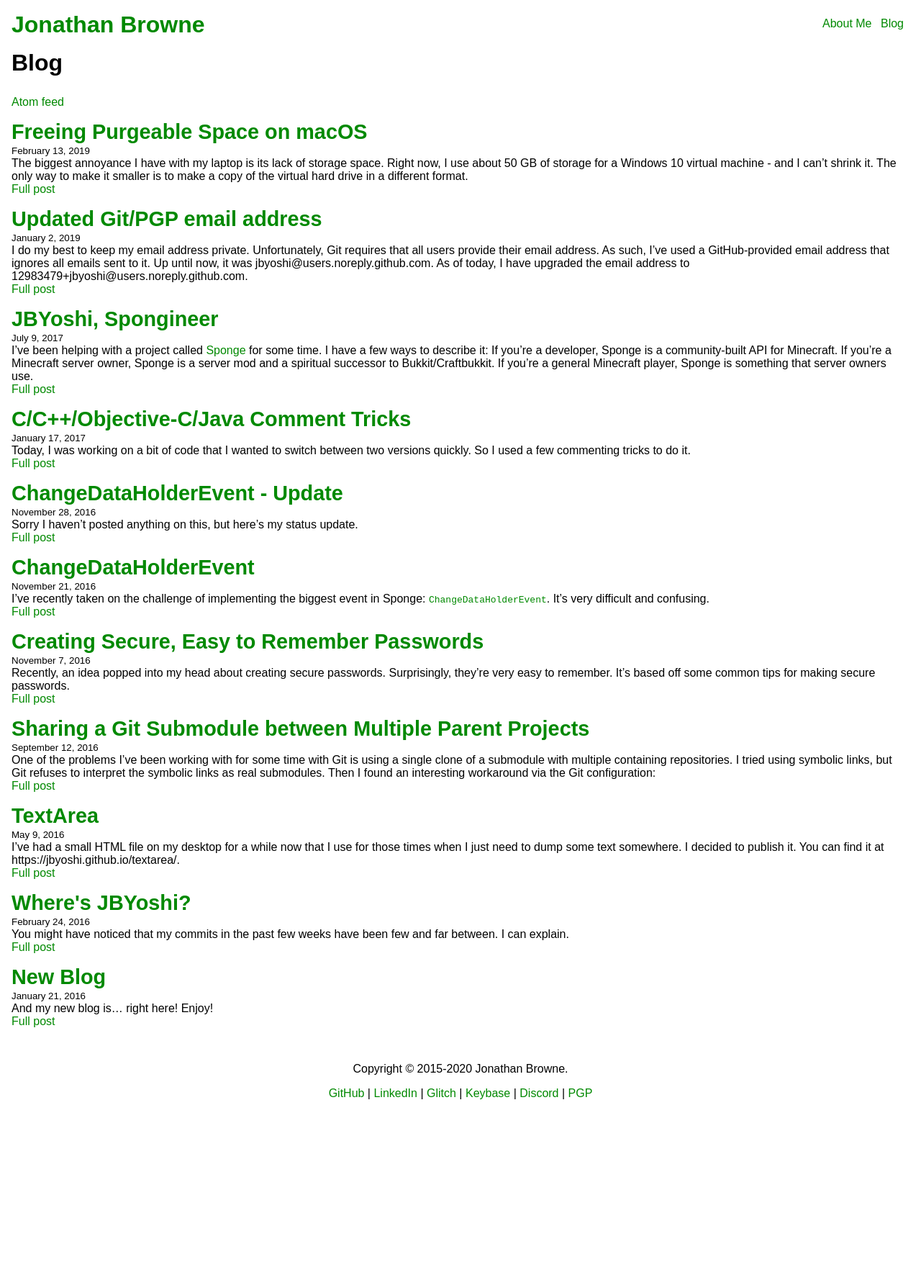
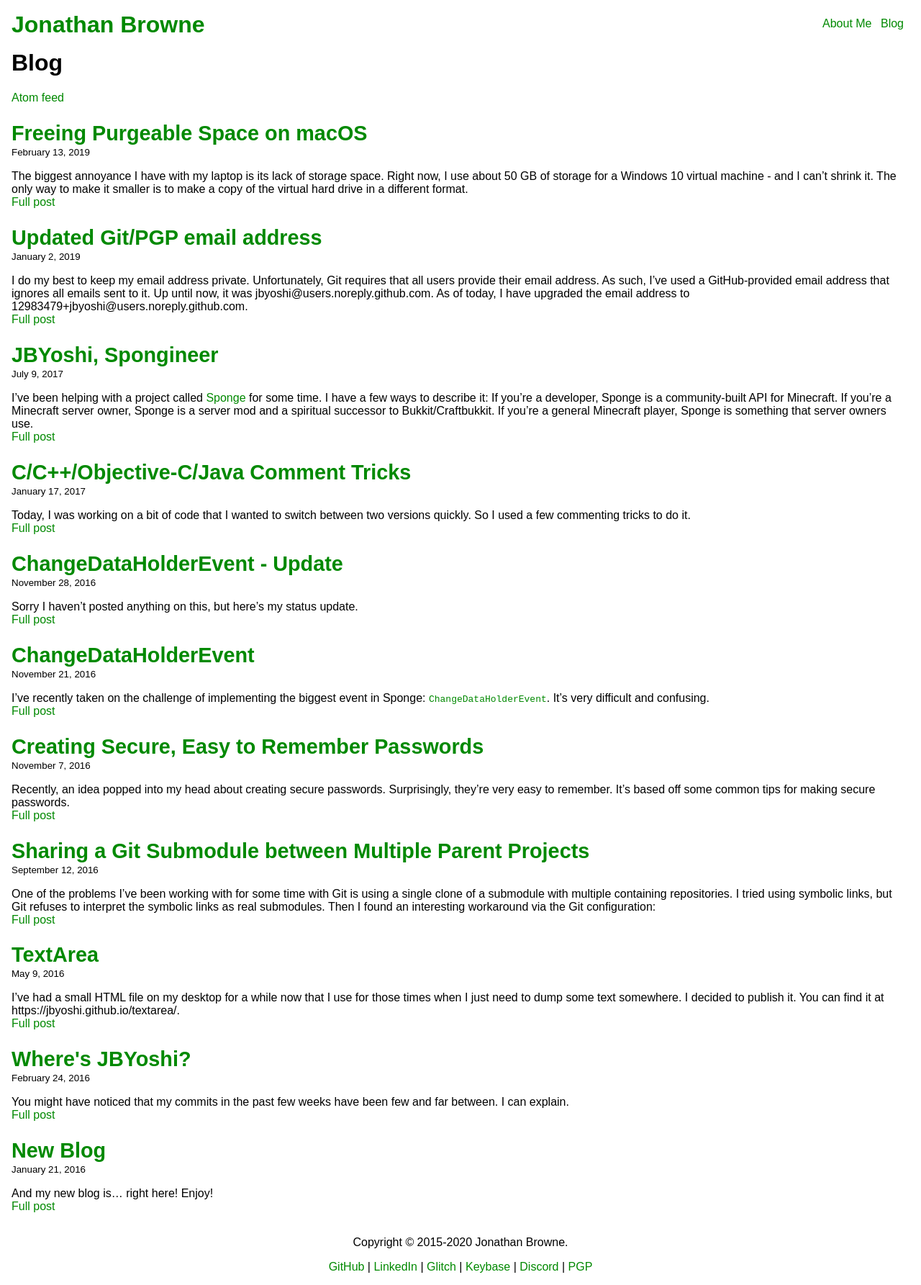
Before and after one commit to JBYoshi/jbyoshi.github.io, a Jekyll site: the page built from blog/index.html, in a window 1280 px wide. Shown: the whole page at 72% size. Built offline with Jekyll 4.4.1, drawn with Linux system fonts in a browser that asks for light colours; the list of posts is cut into pages by our own code; before the commit the page ends 1544 px from its top, so only the background shows below that.

Commit message:
Clean up HTML and stylesheet.

```diff
--- a/_layouts/base.html
+++ b/_layouts/base.html
@@ -28,25 +28,15 @@
         {% endif %}
     </head>
     <body>
-        <div id="site-header">
+        <header id="site-header">
             <h1 class="site-title"><a href="{{ site.baseurl }}/">{{ site.title }}</a></h1>
             <nav>
                 {% include nav.html %}
             </nav>
-        </div>
-        <div id="main">
-            <main>
-                {% if layout.article %}
-                <article>
-                    {{content}}
-                </article>
-                {% else %}
-                <section>
-                    {{ content }}
-                </section>
-                {% endif %}
-            </main>
-        </div>
+        </header>
+        <main>
+            {{content}}
+        </main>
         <footer id="site-footer">
             <p>
                 Copyright &copy; 2015-2020 {{ site.author }}.
--- a/assets/style.css
+++ b/assets/style.css
@@ -5,7 +5,11 @@
 
 /* Headers */
 .site-title, .site-title a {margin: 0px; padding: 0px;}
-section>:first-child, article>:first-child, header>:first-child {
+section {
+    margin-top: 1em;
+    margin-bottom: 1em;
+}
+h1, main>p:first-child {
     margin-top: 0;
 }
 h1 {font-weight: bold; font-size: 2em;}
@@ -26,19 +30,16 @@
 /* Layout */
 html {width: 100%; height: 100%; margin: 0pt;}
 body {width: 100%; min-height: 100%; margin: 0pt; display: flex; flex-direction: column; box-sizing: border-box; padding: 1em;}
-#main {
+main {
     flex: 1 0 auto;
     margin-top: 1em;
     margin-bottom: 1em;
 }
-#site-footer p {margin-bottom: 0;}
+#site-footer p:first-child {margin-top: 0;}
+#site-footer p:last-child {margin-bottom: 0;}
 
 /* Misc styles used on various pages */
-.inset-left {margin-left: 1em;}
-.margin-top-0 {margin-top: 0;}
-.margin-bottom-0 {margin-bottom: 0;}
-.huge {font-size: 12em;}
-.center {text-align: center;}
+.post-title {margin-bottom: 0;}
 
 /* Desktop */
 @media screen and (min-width:50em) {
--- a/blog/index.html
+++ b/blog/index.html
@@ -11,10 +11,9 @@
 
 {% for post in paginator.posts %}
     <section>
-        <h2 class="margin-bottom-0"><a href="{{ post.url | prepend: site.baseurl }}">{{ post.title }}</a></h2>
-        <p class="margin-top-0">
-            <small>{{ post.date | date: "%B %-d, %Y" }}</small>
-            <br>
+        <h2 class="post-title"><a href="{{ post.url | prepend: site.baseurl }}">{{ post.title }}</a></h2>
+        <small>{{ post.date | date: "%B %-d, %Y" }}</small>
+        <p>
             {{ post.excerpt | remove: '<p>' | remove: '</p>' }}
             <br>
             <a href="{{ post.url | prepend: site.baseurl }}">Full post</a>
```
Also changed, not shown: 404.html (deleted, +0 -9 lines), 404.md (added, +7 -0 lines), _layouts/post.html (+7 -6 lines).
